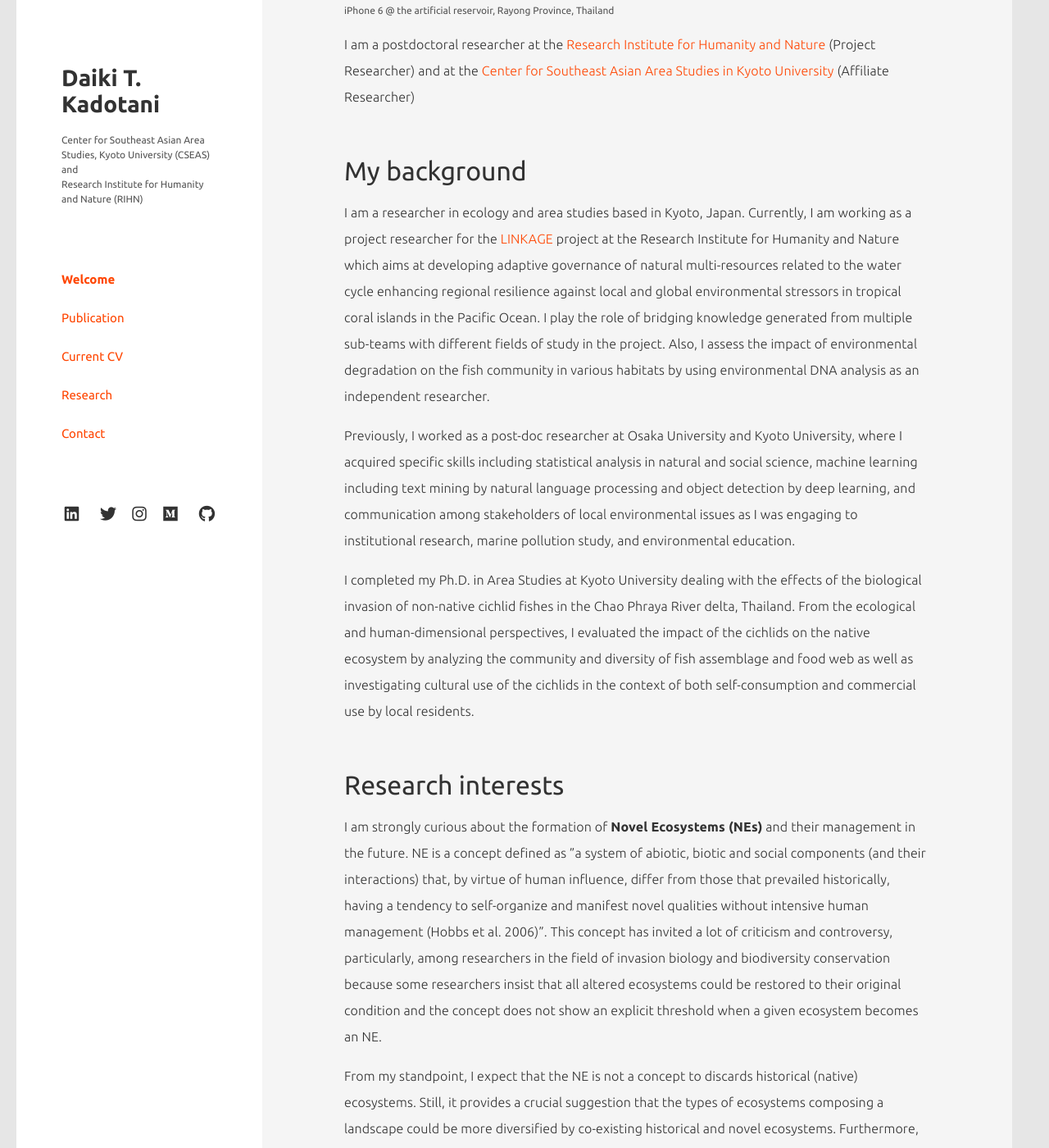
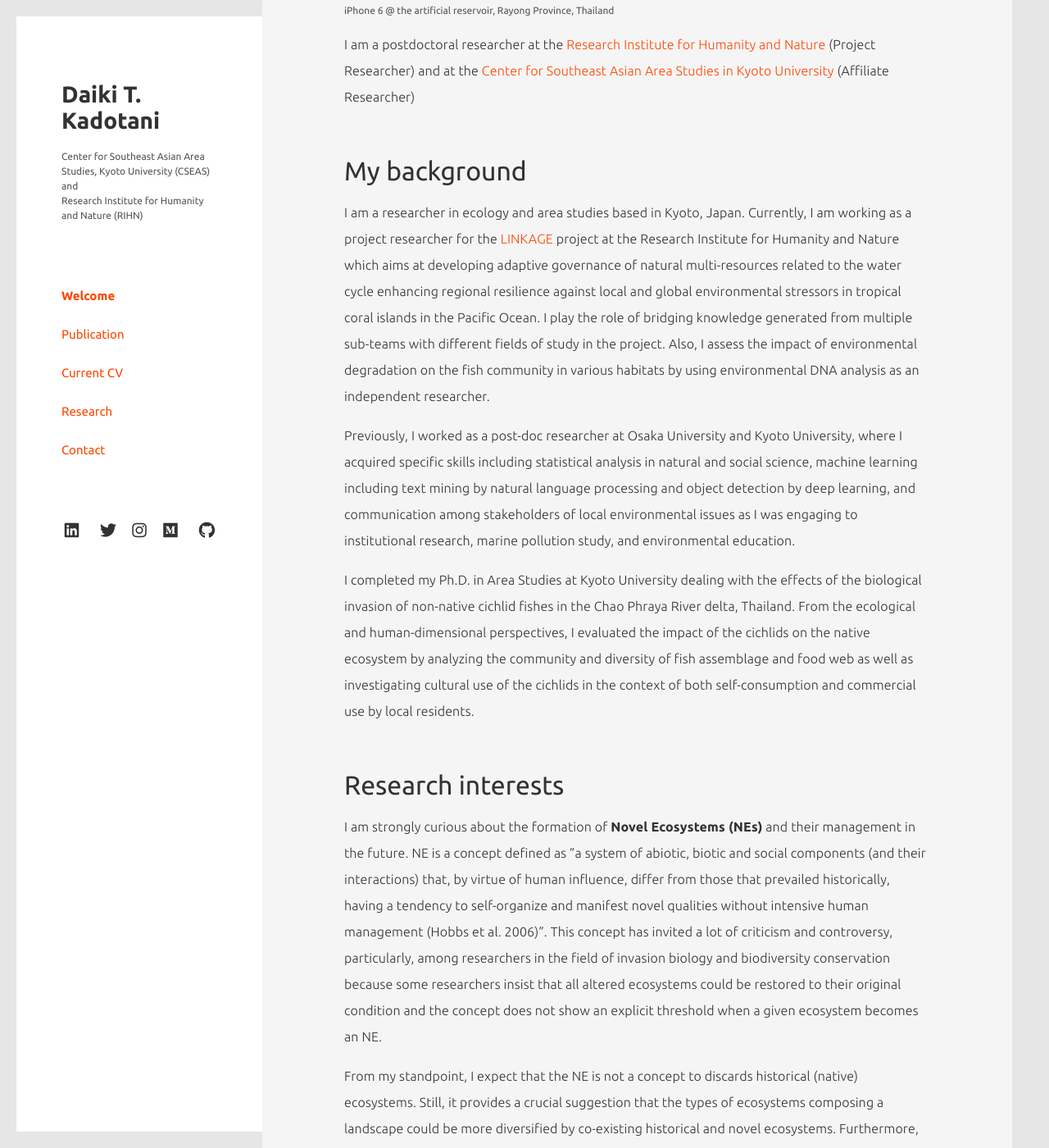
Before and after one commit to tjdk1992/tjdk1992.github.io, a Jekyll site: the page built from index.md, in a window 1280 px wide and 1400 px high, scrolled down 620 px. Shown: the whole window at 82% size. Built offline with Jekyll 4.4.1, drawn with Linux system fonts in a browser that asks for light colours; nearby versions of some CDN libraries.

Commit message:
update site

```diff
--- a/assets/css/layout.css
+++ b/assets/css/layout.css
@@ -7,7 +7,7 @@
   margin: 0 auto;
   padding: 20px;
   display: flex;
-  align-items: stretch;
+  align-items: flex-start;
   gap: 0;
 }
 
@@ -22,9 +22,9 @@
   flex-direction: column;
 
   position: sticky;
-  top: 0px;
+  top: 20px;
 
-  min-height: calc(100vh - 40px);
+  height: calc(100vh - 40px);
   align-self: flex-start;
 }
 
@@ -43,9 +43,8 @@
 /* navigation */
 
 #sidebar {
-  padding: 30px 55px 0px 55px;
-  margin-top: auto;
-  min-height: 100vh;
+  padding: 30px 55px 20px 55px;
+  flex: 1 1 auto;
   display: flex;
   flex-direction: column;
 }
```
